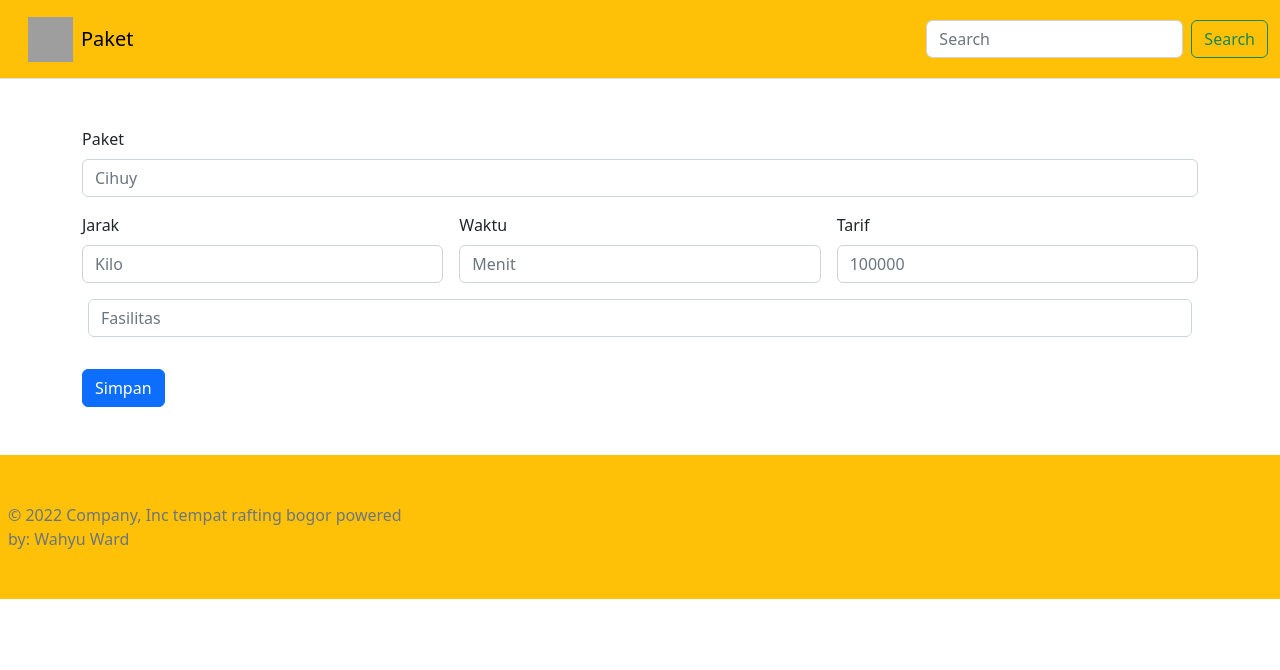
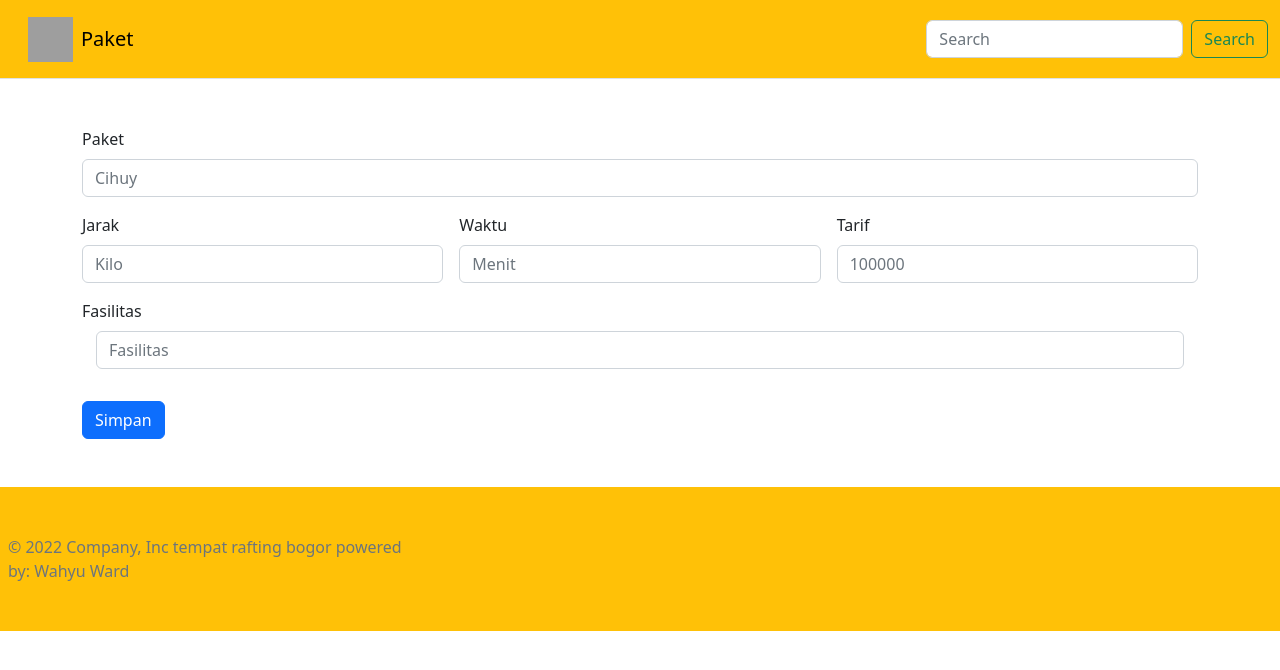
Before and after one commit to isalzufari/chat-bot, a React (Create React App) app: page /admin/paket in a window 1280 px wide. Shown: the top 670 px of the page. Built offline with nearby package versions, Linux system fonts and the light colour scheme; grey boxes are pictures that could not be loaded.

Commit message:
add label fasilitas

```diff
--- a/src/Page/Admin/Home.js
+++ b/src/Page/Admin/Home.js
@@ -121,7 +121,7 @@ const Home = () => {
             </div>
           </div>
         </div>
-        <div className="col-12 col-md-6">
+        <div className="col-12 col-md-6 mt-3">
           <div className="card">
             <div className="card-body">
               <h5>Paket</h5>
--- a/src/Page/Admin/Paket.js
+++ b/src/Page/Admin/Paket.js
@@ -8,6 +8,12 @@ const Paket = () => {
       value: ""
     }
   ]);
+
+  const [jadwal, setJadwal] = useState([
+    {
+
+    }
+  ])
 
   const [paket, setPaket] = useState({
     nama: '',
@@ -99,7 +105,8 @@ const Paket = () => {
         <label class="form-label">Tarif</label>
         <input onChange={(e) => setPaket({ ...paket, tarif: e.target.value })} type="number" class="form-control" placeholder="100000" value={paket.tarif} />
       </div>
-
+      <div class="col-12">
+        <label class="form-label">Fasilitas</label>
         {fasilitas.map((val, key) => {
           return (
             <div class="input-group mb-3" style={{ padding: '0px 14px' }} key={key}>
@@ -110,7 +117,7 @@ const Paket = () => {
             </div>
           )
         })}
-
+      </div>
       <div class="col-12">
         <button onClick={onSaveData} type="button" class="btn btn-primary">Simpan</button>
       </div>
```
Lines whose indentation alone changed are shown as unchanged.
